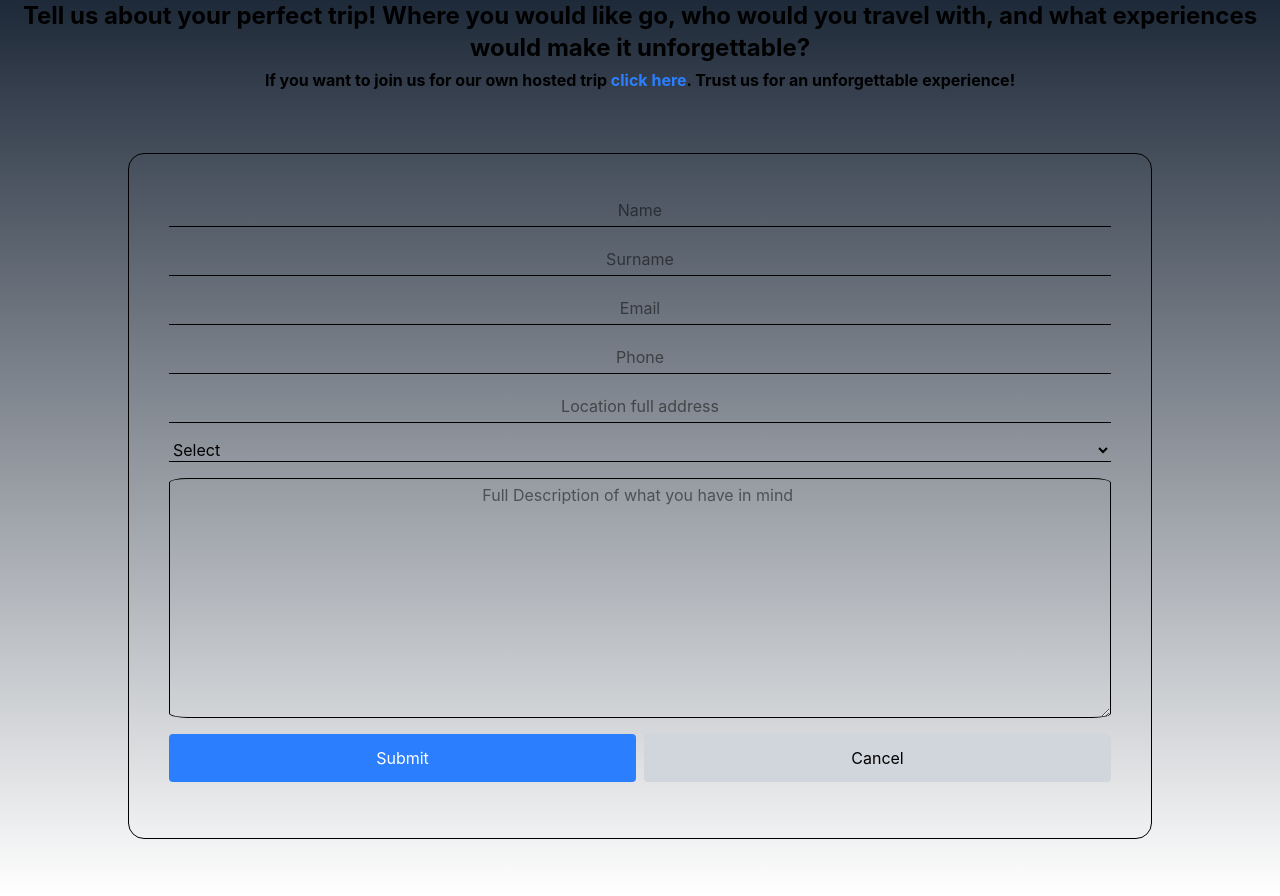
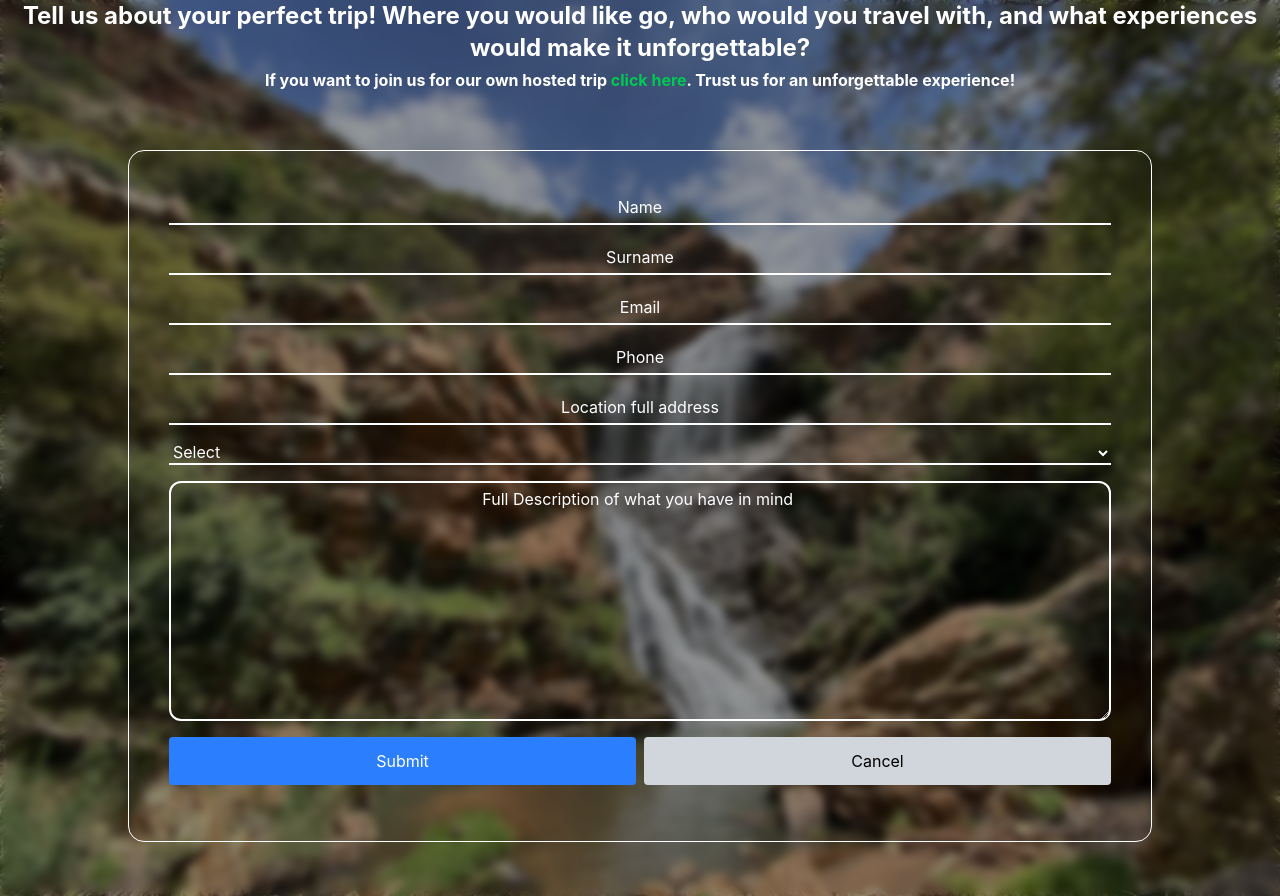
Before and after one commit to MusaBanda/Mvula_tours, a Next.js app: page /booking in a window 1280 px wide. Built offline with nearby package versions, Linux system fonts and the light colour scheme; a web font is replaced by a local one.

Commit message:
All img to Image from next image

```diff
--- a/app/booking/page.js
+++ b/app/booking/page.js
@@ -1,29 +1,36 @@
 "use client";
-import { useSearchParams } from "next/navigation";
+import { useSearchParams,  useRouter  } from "next/navigation";
 import {hooks} from '../hooks/Hooks';
 
+
 export default function BooPage() {
+
   const searchParams = useSearchParams();
   const form = searchParams.get("form") || "1";
   const { onSubmit, result } = hooks();
 
+  const router = useRouter();
+  const goToForm = (formNumber) => {
+    router.push(`/booking?form=${formNumber}`);
+  };
+
   return (
-    <div className="bg-gradient-to-b from-gray-800 to-white-300 ">
+    <div className="bg-gradient-to-b from-gray-800 to-white-300 " style={{backgroundImage: "url('bgs/waterfall.webp')", backgroundSize: 'cover'}}>
       {form === "1" && (
-        <div>
-          <div>
+        <div style={{backdropFilter: 'blur(5px)', backgroundColor: 'rgba(0, 0, 0, 0.4)'}}>
+          <div className="text-white">
             <h1 className="text-center text-2xl font-bold">Tell us about your perfect trip! Where you would like go, who would you travel with, and what experiences would make it unforgettable?</h1>
             <h1 className="text-center text-1xl font-bold">If you want to join us for our own hosted trip
-              <a className="text-blue-500 cursor-pointer" onClick={() => goToForm(2)}> click here</a>. Trust us for an unforgettable experience!</h1>
+              <a className="text-green-500 cursor-pointer active:text-amber-300" onClick={() => goToForm(2)}> click here</a>. Trust us for an unforgettable experience!</h1>
           </div>
           <div className="flex items-center justify-center min-h-screen ">
-            <form onSubmit={onSubmit} className="flex flex-col gap-[2vh] w-[80%]  border border-black p-[5vh] rounded-2xl ">
-                <input className="border-b placeholder:text-center" name="name" type="text" placeholder="Name" required/>
-                <input className="border-b placeholder:text-center" name="surname" type="text" placeholder="Surname" />
-                <input className="border-b placeholder:text-center" name="email" type="text" placeholder="Email" required />
-                <input className="border-b placeholder:text-center" name="phone" type="text" placeholder="Phone" required/>
-                <input className="border-b placeholder:text-center" name="location" type="text" placeholder="Location full address"  required/>
-                <select name="tripType" className="border-b">
+            <form onSubmit={onSubmit} className="flex flex-col gap-[2vh] w-[80%]  border border-white p-[5vh] rounded-2xl ">
+                <input className="border-b-2 border-white placeholder:text-center placeholder:text-white" name="name" type="text" placeholder="Name" required/>
+                <input className="border-b-2 border-white placeholder:text-center placeholder:text-white" name="surname" type="text" placeholder="Surname" />
+                <input className="border-b-2 border-white placeholder:text-center placeholder:text-white" name="email" type="text" placeholder="Email" required />
+                <input className="border-b-2 border-white placeholder:text-center placeholder:text-white" name="phone" type="text" placeholder="Phone" required/>
+                <input className="border-b-2 border-white placeholder:text-center placeholder:text-white" name="location" type="text" placeholder="Location full address"  required/>
+                <select name="tripType" className="border-b-2 border-white text-white">
                     <option value="">Select</option>
                     <option value="solo">Solo trip</option>
                     <option value="family">Family trip</option>
@@ -31,11 +38,11 @@ export default function BooPage() {
                     <option value="couples">Couples trip</option>
                 </select>
 
-                <textarea className="border h-[30vh] placeholder:text-center rounded-[2%]" name="description"
+                <textarea className="border-2 border-white h-[30vh] placeholder:text-center  placeholder:text-white rounded-xl" name="description"
                 placeholder="Full Description of what you have in mind " required></textarea>
                 <div className="flex items-center justify-center gap-2">
-                    <button className="bg-blue-500 text-white py-2 w-[40vw] rounded" type="submit">Submit</button>
-                    <button className="bg-gray-300 text-black py-2 w-[40vw] rounded" type="button">Cancel</button>
+                    <button className="bg-blue-500 active:bg-amber-300 text-white py-2 w-[40vw] rounded" type="submit">Submit</button>
+                    <button className="bg-gray-300 active:bg-amber-300 text-black py-2 w-[40vw] rounded" type="button">Cancel</button>
                 </div>
                 <p>{result}</p>
             </form>
--- a/app/components/Body3.jsx
+++ b/app/components/Body3.jsx
@@ -28,8 +28,8 @@ function Body() {
           style={{ backdropFilter: "blur(3px)" ,backgroundColor: "rgba(0, 0, 0, 0.5)"  }}>
             <h2 className="text-xl font-bold mb-2">Why We're the Best in SA</h2>
             <p>
-              Our team blends local knowledge with world-class service. Mvula Tours offers unbeatable pricing, custom packages,
-              and 24/7 support — making us the top choice for travelers seeking unforgettable South African adventures.
+              Our team blends local knowledge with world-class service. Mvula_Tours offers unbeatable pricing, custom packages,
+              and 24/7 support making us the top choice for travelers seeking unforgettable South African adventures.
             </p>
         </div>
       </div>
--- a/app/components/Footer.jsx
+++ b/app/components/Footer.jsx
@@ -1,6 +1,7 @@
 import React from 'react';
 import { hooks } from '../hooks/Hooks';
 import { useRouter } from "next/navigation";
+import Image from 'next/image';
 
 function Footer() {
 
@@ -14,7 +15,7 @@ function Footer() {
   return (
     <div className={`bg-[#000000] text-white text-center ${smallscreen ? 'flex-col' : '  p-[1vh] '}`}>
       <div className='p-[2vw]  items-center justify-center flex flex-col'>
-        <img className='mt-[0vh]' src='/logo/logo2.png' width='200vw' height='' />
+        <Image className='mt-[0vh]' src='/logo/logo2.png' width={200} height={100} alt='logo' />
         <p className="text-sm mt-[0vh]">Your gateway to unforgettable travel experiences.</p>
       </div>
       <div>
--- a/app/components/Navbar.jsx
+++ b/app/components/Navbar.jsx
@@ -2,6 +2,7 @@
 import React from 'react';
 import { hooks } from '../hooks/Hooks';
 import { useRouter } from "next/navigation";
+import Image from 'next/image';
 
 function Navbar() {
   const { smallscreen } = hooks();
@@ -14,8 +15,8 @@ function Navbar() {
   return (
     <div className={`bg-[#000000] text-white items-center flex justify-center p-4 `}>
         <div className={` ${smallscreen ? 'h-[21vh]' : ' h-[7vh] mt-[3vh]'}`}>
-            <img className={` ${smallscreen ? 'mx-auto flex mt-[-1vh]' : 'mt-[-6vh] absolute left-3 '} `}
-            src='logo/logo2.png' width='200vw' />
+            <Image className={`${smallscreen ? 'mx-auto flex mt-[-1vh]' : 'mt-[-6vh] absolute left-3 '} `}
+            src="/logo/logo2.png" width={200} height={100} alt='logo' />
             <ul className={`
               ${smallscreen ? 'mt-9 text-center text-[1.5vh] flex space-x-4' : 'flex space-x-4 border-r-2 border-l-2 border-gray-600 pr-4 pl-4'}`}>
                 <li><a className='cursor-pointer' onClick={() => goToForm(2)}>Upcoming_Tours</a></li>
--- a/app/contact/contact/page.js
+++ b/app/contact/contact/page.js
@@ -1,5 +1,6 @@
 'use client'
 import { hooks } from '@/app/hooks/Hooks';
+import Image from 'next/image';
 
 
 function Contact(){
--- a/app/contact/faq/page.js
+++ b/app/contact/faq/page.js
@@ -1,5 +1,6 @@
 'use client'
 import { useRouter } from "next/navigation";
+import Image from "next/image";
 
 function FAQ() {
 
@@ -13,7 +14,7 @@ function FAQ() {
   return (
     <div>
       <div className="flex justify-center bg-black">
-        <img src="/logo/logo1.png" width="200vw" alt="logo" />
+        <Image width={200} height={200} src="/logo/logo1.png" alt="logo" />
       </div>
       <div>
         <h1 className="p-1 h-[5vh] bg-gray-200">Frequently Asked Questions</h1>
@@ -28,7 +29,7 @@ function FAQ() {
         <details className="mb-4 border-b ">
           <summary>What services do you offer?</summary>
           <p className="bg-gray-200 p-10">We offer a variety of services including flight bookings, hotel reservations, and customized tour packages.
-            <p>For more information<a className="text-blue-500 text-2xl" href="/"> Click here</a>.</p>
+            <p>For more information<link className="text-blue-500 text-2xl" href="/"> Click here</link>.</p>
           </p>
         </details>
 
--- a/app/gallery/page.js
+++ b/app/gallery/page.js
@@ -1,11 +1,12 @@
 'use client'
 import RollingGallery from '../hooks/RollingGallery'
+import Image from 'next/image';
 
 function Gallery(){
     return(
         <div style={{backgroundImage:"url('/bgs/ship.png')",  backgroundSize: "cover", backgroundPosition: "center", }}>
             <div className='items-center justify-center flex'>
-                <img src='/logo/logo1.png'/>
+                <Image src='/logo/logo1.png' width={400} height={400} alt="Logo" />
             </div>
             <div>
                 <RollingGallery autoplay={true} pauseOnHover={false} />
--- a/next.config.mjs
+++ b/next.config.mjs
@@ -1,8 +1,4 @@
 /** @type {import('next').NextConfig} */
-const nextConfig = {
-    eslint: {
-    ignoreDuringBuilds: true,
-  },
-};
+const nextConfig = {};
 
 export default nextConfig;
```
Also changed, not shown: app/components/Body2.jsx (+6 -5 lines), app/hooks/RollingGallery.jsx (+5 -11 lines).
